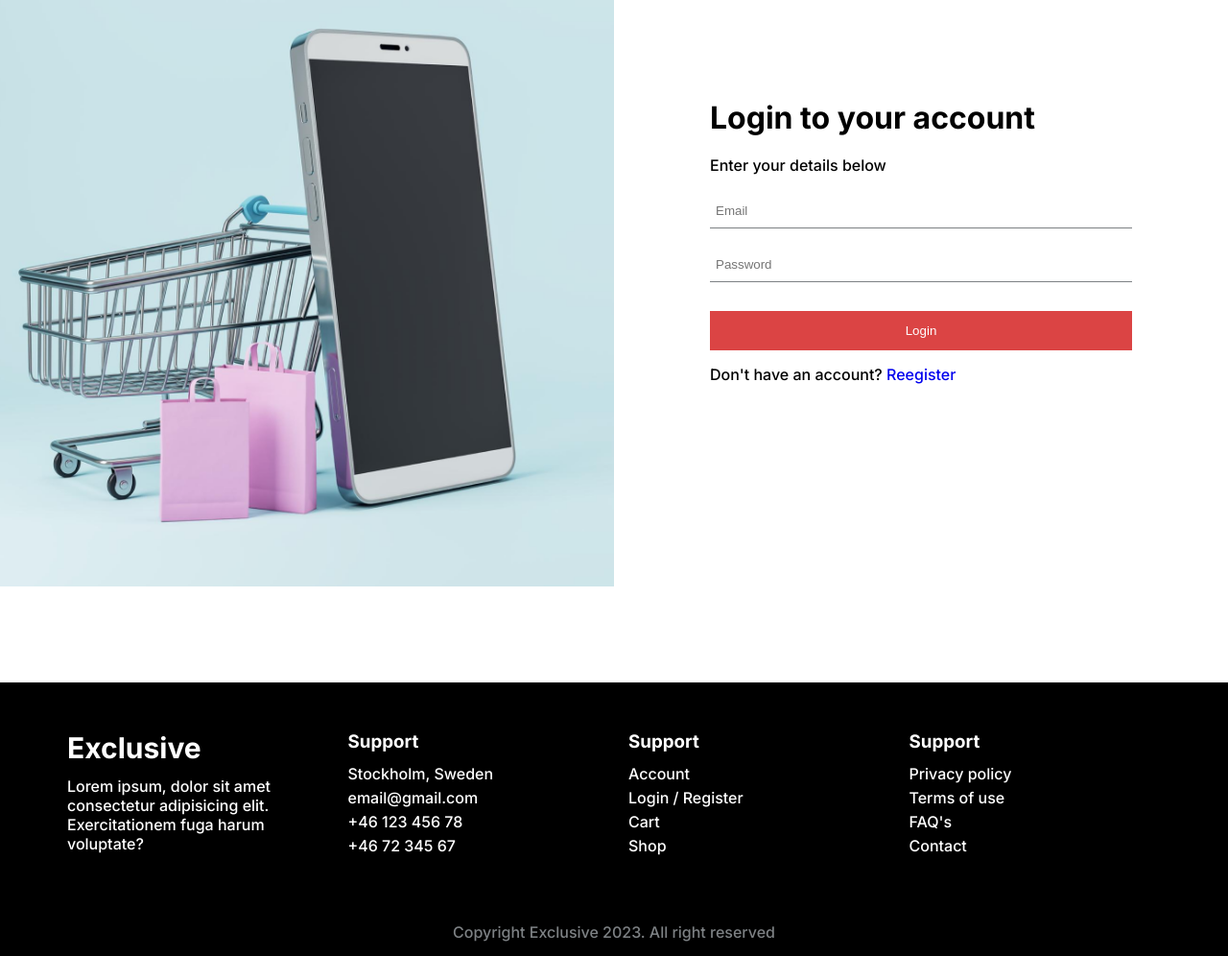
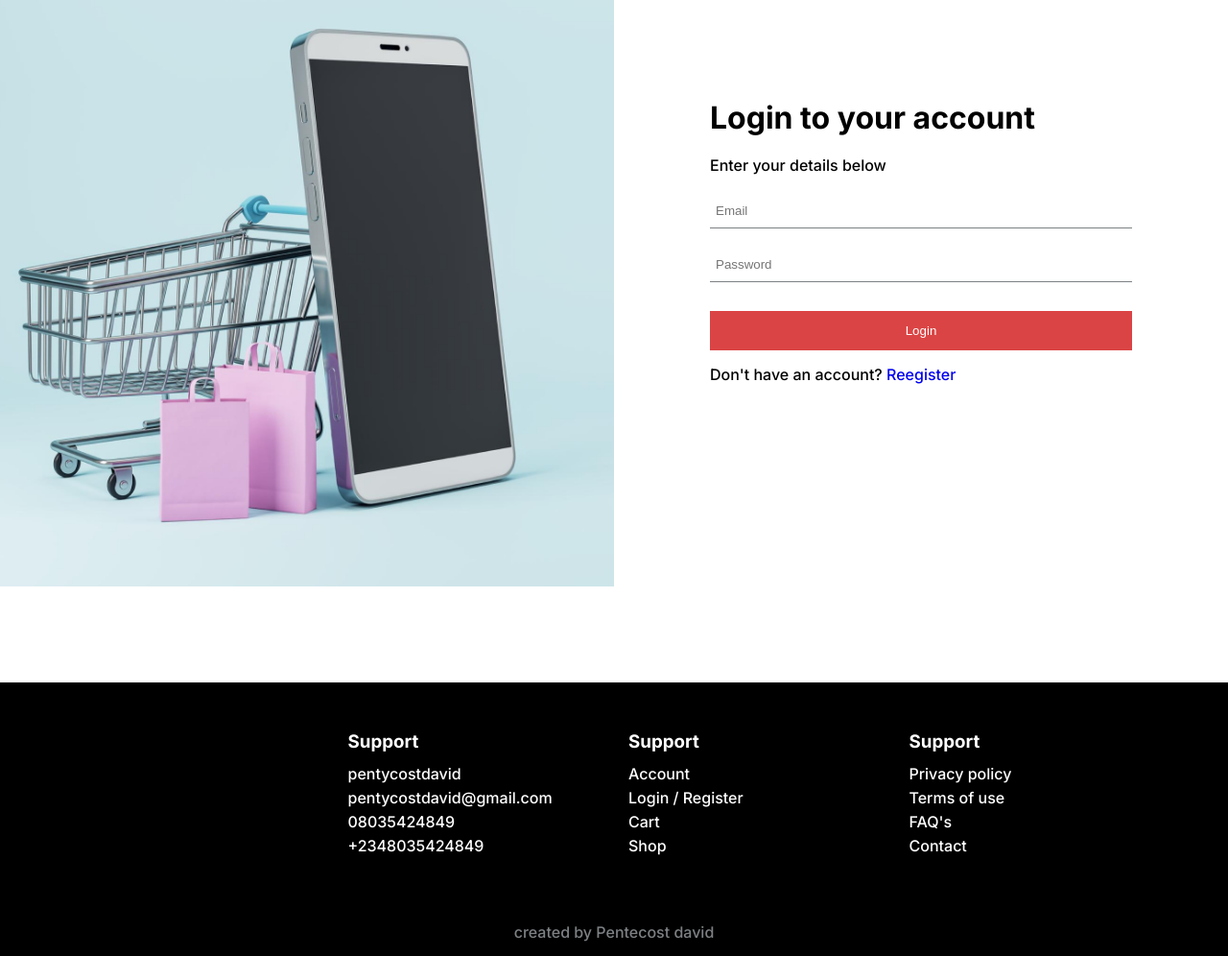
Before and after one commit to Sandra-bullock/Pentecost-store, a plain HTML site: page login.html in a window 1280 px wide. Shown: the part 329-1325 px from the top of the page at 96% size. Drawn offline with nearby package versions, Linux system fonts and the light colour scheme.

Commit message:
Update login.html

```diff
--- a/login.html
+++ b/login.html
@@ -9,14 +9,14 @@
       rel="stylesheet"
       href="https://cdn.jsdelivr.net/npm/swiper@10/swiper-bundle.min.css" />
     <link rel="stylesheet" href="./css/styles.css" />
-    <title>Home - Exclusive E-Commerce Website</title>
+    <title>PENTECOST</title>
   </head>
   <body>
     <div class="top_nav">
       <div class="container top_nav_container">
         <div class="top_nav_wrapper">
           <p class="tap_nav_p">
-            Summer Sale For All Swim Suits And Free Express Delivery - OFF 50%!
+            Sale For All Swim Suits And Free Express Delivery - OFF 50%!
           </p>
           <a href="#" class="top_nav_link">SHOP NOW</a>
         </div>
@@ -30,7 +30,7 @@
           <li class="nav_item"><a href="#" class="nav_link">About</a></li>
           <li class="nav_item"><a href="#" class="nav_link">Contact</a></li>
           <li class="nav_item">
-            <a href="./sign-up.html" class="nav_link">Sign up</a>
+            <a href="signup.html" class="nav_link">Sign up</a>
           </li>
         </ul>
         <div class="nav_items">
@@ -74,7 +74,7 @@
           <a href="#" class="mobile_nav_link">Contact</a>
         </li>
         <li class="mobile_nav_item">
-          <a href="/sign-up.html" class="mobile_nav_link">Sign Up</a>
+          <a href="signup.html" class="mobile_nav_link">Sign Up</a>
         </li>
         <li class="mobile_nav_item">
           <a href="/cart.html" class="mobile_nav_link">Cart</a>
@@ -108,7 +108,7 @@
             <div class="form_group">
               <span
                 >Don't have an account?
-                <a href="./sign-up.html" class="form_auth_link"
+                <a href="signup.html" class="form_auth_link"
                   >Reegister</a
                 ></span
               >
@@ -121,19 +121,17 @@
     <footer class="footer">
       <div class="container footer_container">
         <div class="footer_item">
-          <a href="#" class="footer_logo">Exclusive</a>
+          <a href="#" class="footer_logo"></a>
           <div class="footer_p">
-            Lorem ipsum, dolor sit amet consectetur adipisicing elit.
-            Exercitationem fuga harum voluptate?
-          </div>
+             </div>
         </div>
         <div class="footer_item">
           <h3 class="footer_item_titl">Support</h3>
           <ul class="footer_list">
-            <li class="li footer_list_item">Stockholm, Sweden</li>
-            <li class="li footer_list_item">email@gmail.com</li>
-            <li class="li footer_list_item">+46 123 456 78</li>
-            <li class="li footer_list_item">+46 72 345 67</li>
+            <li class="li footer_list_item">pentycostdavid</li>
+            <li class="li footer_list_item">pentycostdavid@gmail.com</li>
+            <li class="li footer_list_item">08035424849</li>
+            <li class="li footer_list_item">+2348035424849</li>
           </ul>
         </div>
         <div class="footer_item">
@@ -158,7 +156,7 @@
       <div class="footer_bottom">
         <div class="container footer_bottom_container">
           <p class="footer_copy">
-            Copyright Exclusive 2023. All right reserved
+             created by Pentecost david
           </p>
         </div>
       </div>
```
